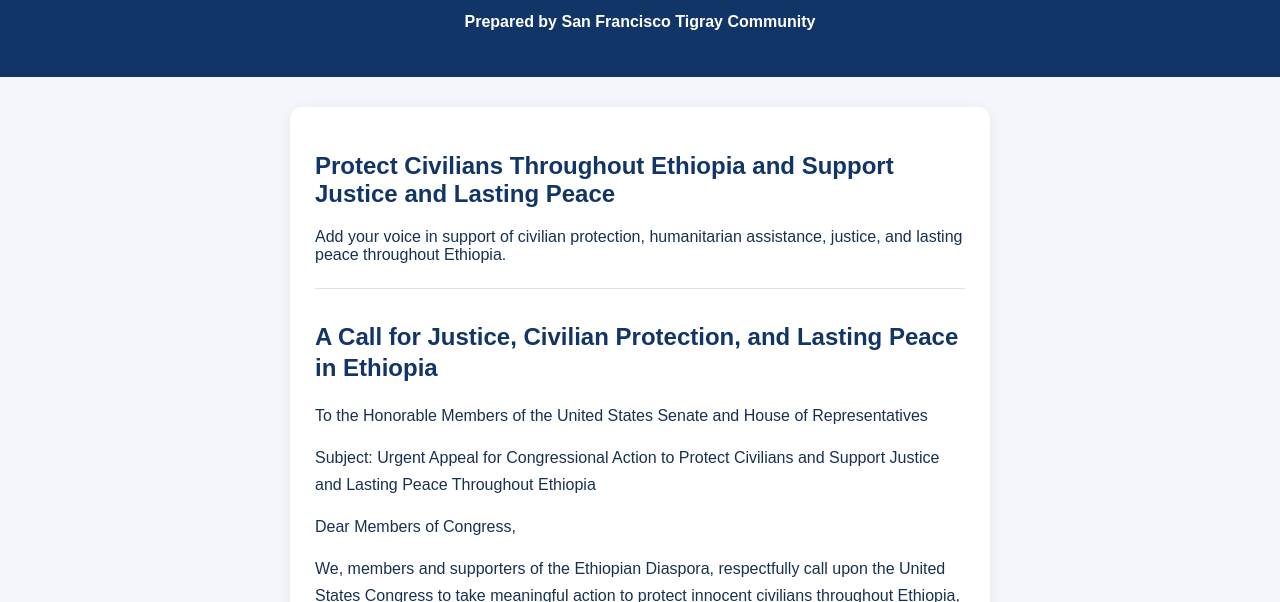
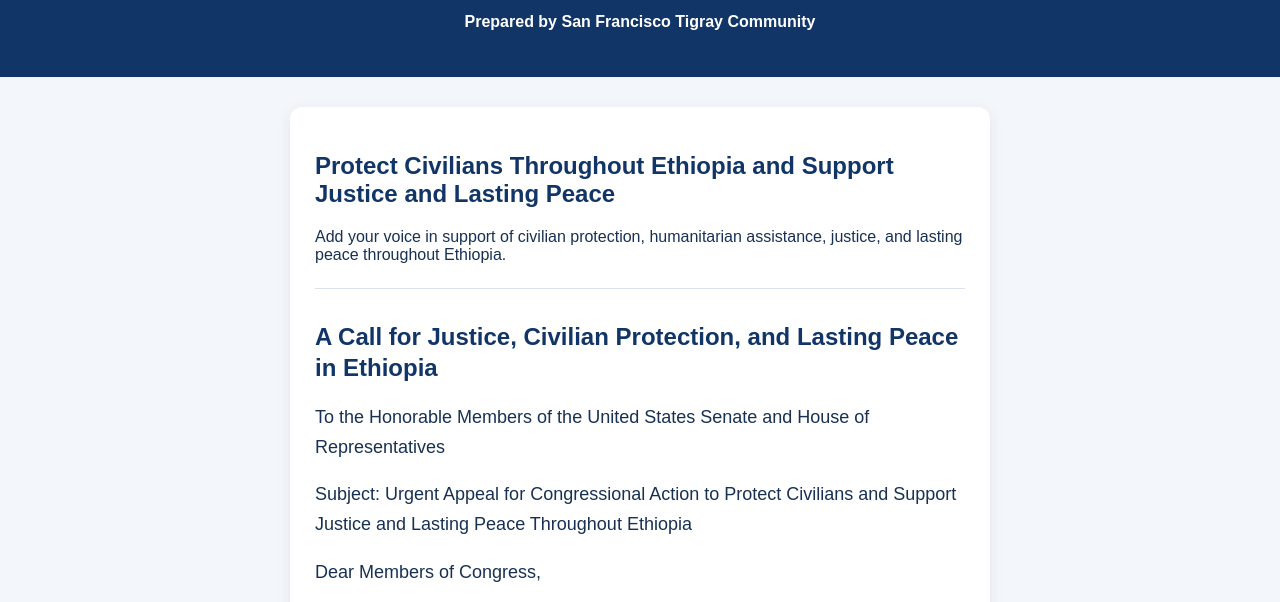
Before and after one commit to sftigray/sf-tigray-community-website, a plain HTML site: page petition.html in a window 1280 px wide. Shown: the part 131-733 px from the top of the page. Drawn offline with Linux system fonts and the light colour scheme.

Commit message:
Increase congressional petition letter font size

```diff
--- a/petition.html
+++ b/petition.html
@@ -42,7 +42,7 @@
       font-size: 16px;
     }
     .petition-letter { border-top: 1px solid #d9e2ee; border-bottom: 1px solid #d9e2ee; padding: 12px 0 20px; margin: 24px 0; line-height: 1.65; }
-    .petition-letter h2, .petition-letter h3 { color: #123568; line-height: 1.3; }
+    .petition-letter p, .petition-letter li { font-size: 18px; }.petition-letter h2, .petition-letter h3 { color: #123568; line-height: 1.3; }
     .petition-letter li { margin-bottom: 14px; padding-left: 3px; }
     .petition-letter li p { margin: 5px 0; }
     .eligibility { font-size: 0.95rem; }
```
